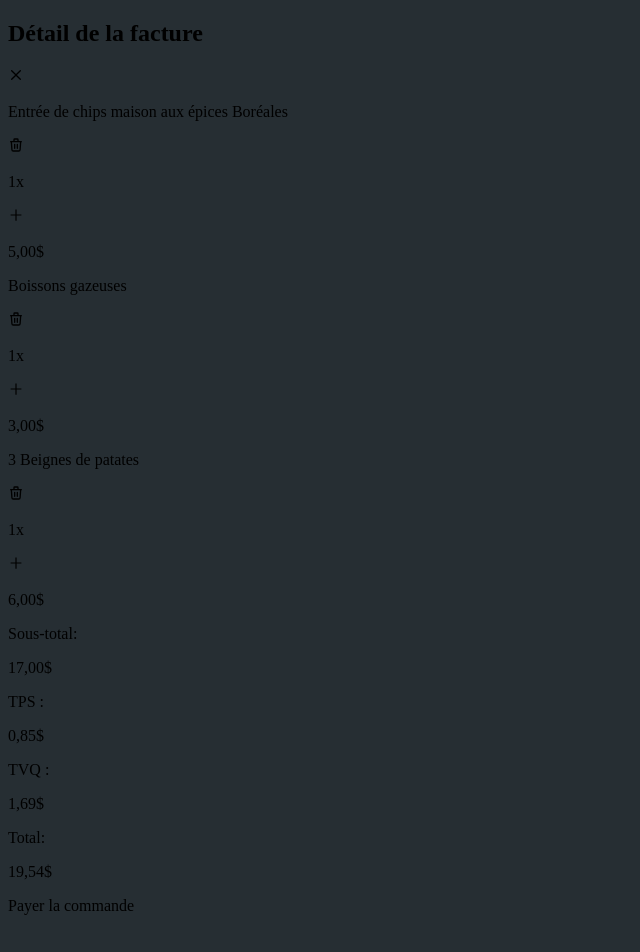
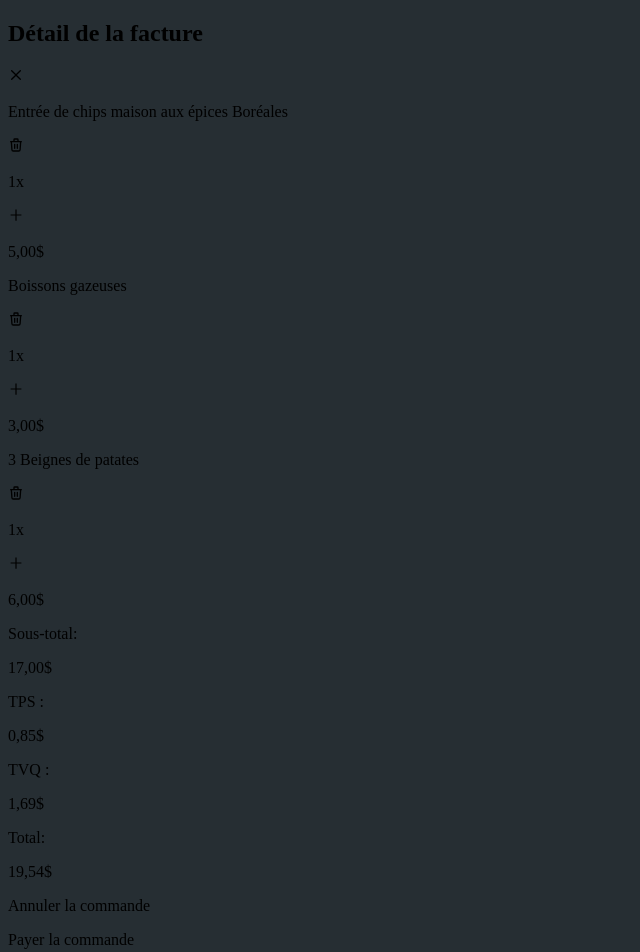
Before and after one commit to chadrikBertrand/web5-mi-session, a React (Vite) app: page /facture in a window 1280 px wide. Shown: the top 952 px of the page, without its empty margins (0-640 px from the left). Before the commit the page ends 931 px from the top, so only its background shows below. Built offline with nearby package versions, Linux system fonts and the light colour scheme; the HTML template or start-up script is replaced by a standard one.

Commit message:
fix-cancel-order

```diff
--- a/src/components/TitreSection.jsx
+++ b/src/components/TitreSection.jsx
@@ -8,7 +8,6 @@ const TitreSection = ({ nomcat, sendValueToParent, fond }) => {
     {
       setOpen(!open);
       sendValueToParent(open);
-      // console.log(open);
     }
   };
 
--- a/src/pages/Facture.jsx
+++ b/src/pages/Facture.jsx
@@ -9,8 +9,11 @@ const Facture = () => {
   };
 
   const numCommande = () => {
-    navigation("/num-de-commande")
-  }
+    navigation("/num-de-commande");
+  };
+  const cancel = () => {
+    navigation("/menu");
+  };
   return (
     <div className="fiche-detail flex flex-col items-center bg-white h-screen font-cool">
       <div className="entete bg-gris-fonce w-screen flex justify-center">
@@ -31,9 +34,7 @@ const Facture = () => {
           <p className="prix text-4xl font-butler font-medium">5,00$</p>
         </div>
         <div className="item-panier flex flex-row w-screen my-6 items-center place-content-evenly mb-10">
-          <p className="nom text-2xl w-1/3 font-CoolCond">
-            Boissons gazeuses
-          </p>
+          <p className="nom text-2xl w-1/3 font-CoolCond">Boissons gazeuses</p>
           <AjoutPanier />
           <p className="prix text-4xl font-butler font-medium">3,00$</p>
         </div>
@@ -45,26 +46,45 @@ const Facture = () => {
           <p className="prix text-4xl font-butler font-medium">6,00$</p>
         </div>
       </div>
-      <div onClick={numCommande} className="payer-facture w-full absolute bottom-0 flex flex-col justify-center pt-4 pb-48 px-10 bg-orange-pale rounded-t-3xl">
+      <div
+        onClick={numCommande}
+        className="payer-facture w-full absolute bottom-0 flex flex-col justify-center pt-4 pb-48 px-10 bg-orange-pale rounded-t-3xl"
+      >
         <div className="sous-total flex flex-row place-content-between w-full">
-          <p className="font-butler font-bold text-4xl" >Sous-total:</p>
-          <p className="font-butler font-bold text-4xl" >17,00$</p>
+          <p className="font-butler font-bold text-4xl">Sous-total:</p>
+          <p className="font-butler font-bold text-4xl">17,00$</p>
         </div>
         <div className="sous-total flex flex-row place-content-between w-full">
-          <p className="font-butler font-light text-xl" >TPS :</p>
-          <p className="font-butler font-light text-xl" >0,85$</p>
+          <p className="font-butler font-light text-xl">TPS :</p>
+          <p className="font-butler font-light text-xl">0,85$</p>
         </div>
         <div className="sous-total flex flex-row place-content-between w-full">
-          <p className="font-butler font-light text-xl" >TVQ :</p>
-          <p className="font-butler font-light text-xl" >1,69$</p>
+          <p className="font-butler font-light text-xl">TVQ :</p>
+          <p className="font-butler font-light text-xl">1,69$</p>
         </div>
       </div>
-      <div onClick={numCommande} className="payer-facture w-full absolute bottom-0 flex flex-row place-content-between pb-24 pt-4 px-10 bg-orange-fonce rounded-t-3xl">
-        <p className="font-butler font-bold text-4xl" >Total:</p>
-        <p className="font-butler font-bold text-4xl" >19,54$</p>
+      <div
+        onClick={numCommande}
+        className="payer-facture w-full absolute bottom-0 flex flex-row place-content-between pb-24 pt-4 px-10 bg-orange-fonce rounded-t-3xl"
+      >
+        <p className="font-butler font-bold text-4xl">Total:</p>
+        <p className="font-butler font-bold text-4xl">19,54$</p>
       </div>
-      <div onClick={numCommande} className="payer-facture w-3/4 absolute bottom-0 flex justify-center py-2 px-10 bg-gris-fonce rounded-t-3xl">
-        <p className="text-white font-CoolCond text-4xl" >Payer la commande</p>
+      <div className="absolute bottom-0 w-full flex flex-row">
+        <div
+          onClick={cancel}
+          className="payer-facture w-1/2 flex justify-center py-2 px-8 bg-rouge-fonce rounded-t-3xl"
+        >
+          <p className="text-white font-CoolCond text-2xl">
+            Annuler la commande
+          </p>
+        </div>
+        <div
+          onClick={numCommande}
+          className="payer-facture w-1/2  flex justify-center py-2 px-8 bg-gris-fonce rounded-t-3xl"
+        >
+          <p className="text-white font-CoolCond text-2xl">Payer la commande</p>
+        </div>
       </div>
     </div>
   );
```
